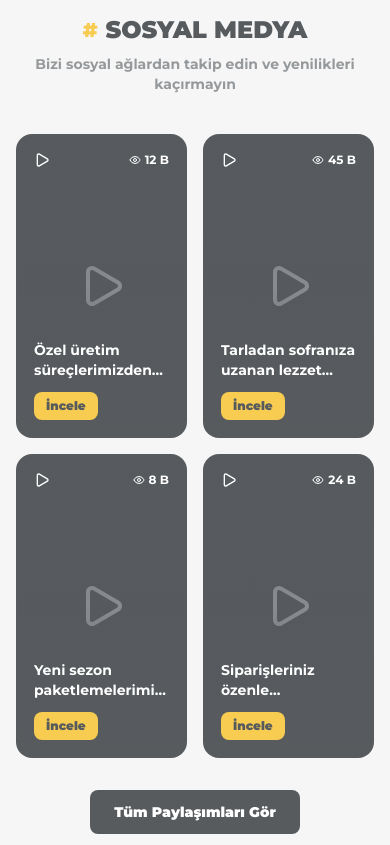
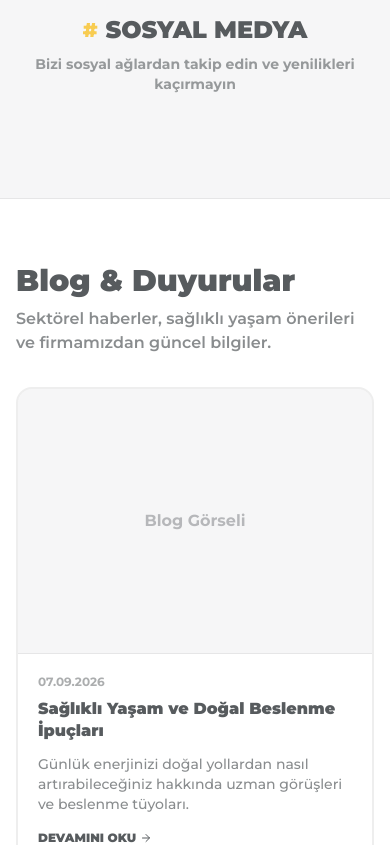
Before and after one commit to aenesdemirciii-glitch/twin-platform, a Next.js app: page / in a window 390 px wide. Shown: the part 3180-4025 px from the top of the page. Built offline with nearby package versions, Linux system fonts and the light colour scheme; no server answers; the database is empty.

Commit message:
Integrate CommonNinja Instagram Feed widget

```diff
--- a/src/app/(storefront)/page.tsx
+++ b/src/app/(storefront)/page.tsx
@@ -1,5 +1,6 @@
 import Image from "next/image"
 import Link from "next/link"
+import Script from "next/script"
 import { ArrowRight, Truck, ShieldCheck, Undo2, Clock, Trophy, Play, Percent, MessageCircle, Eye } from "lucide-react"
 
 import prisma from "@/lib/prisma"
@@ -177,38 +178,9 @@ export default async function HomePage() {
           <p className="text-sm font-bold text-brand-slate/60 mt-2">Bizi sosyal ağlardan takip edin ve yenilikleri kaçırmayın</p>
         </div>
 
-        <div className="grid grid-cols-2 lg:grid-cols-4 gap-4 lg:gap-6">
-          {[
-            { views: "12 B", title: "Özel üretim süreçlerimizden bir kesit." },
-            { views: "45 B", title: "Tarladan sofranıza uzanan lezzet yolculuğu." },
-            { views: "8 B", title: "Yeni sezon paketlemelerimiz başladı!" },
-            { views: "24 B", title: "Siparişleriniz özenle hazırlanıyor." },
-          ].map((reel, i) => (
-            <div key={i} className="relative aspect-[9/16] bg-brand-slate rounded-2xl overflow-hidden group cursor-pointer border-2 border-transparent hover:border-brand-gold transition-colors">
-              <div className="absolute inset-0 flex items-center justify-center bg-brand-slate/80">
-                <Play className="h-12 w-12 text-white/30 group-hover:text-brand-gold transition-colors" />
-              </div>
-              <div className="absolute inset-0 bg-gradient-to-t from-brand-slate via-transparent to-brand-slate/60 opacity-90"></div>
-              <div className="absolute top-4 right-4 left-4 flex justify-between items-center text-white text-xs font-bold">
-                <Play className="h-4 w-4" />
-                <div className="flex items-center gap-1">
-                  <Eye className="h-3 w-3" /> {reel.views}
-                </div>
-              </div>
-              <div className="absolute bottom-4 left-4 right-4 text-white">
-                <p className="text-sm font-bold line-clamp-2 mb-3">{reel.title}</p>
-                <div className="flex items-center gap-2 bg-brand-gold text-brand-slate px-3 py-1.5 rounded-lg w-max text-xs font-black">
-                  İncele
-                </div>
-              </div>
-            </div>
-          ))}
-        </div>
-
-        <div className="mt-8 flex justify-center">
-          <button className="px-6 py-3 bg-brand-slate text-white font-black rounded-lg hover:bg-brand-gold hover:text-brand-slate transition-colors text-sm">
-            Tüm Paylaşımları Gör
-          </button>
+        <div className="w-full">
+          <Script src="https://cdn.commoninja.com/sdk/latest/commonninja.js" strategy="lazyOnload" />
+          <div className="commonninja_component pid-88a44d98-0d98-4cca-869d-e70bb3041549"></div>
         </div>
       </section>
 
```
